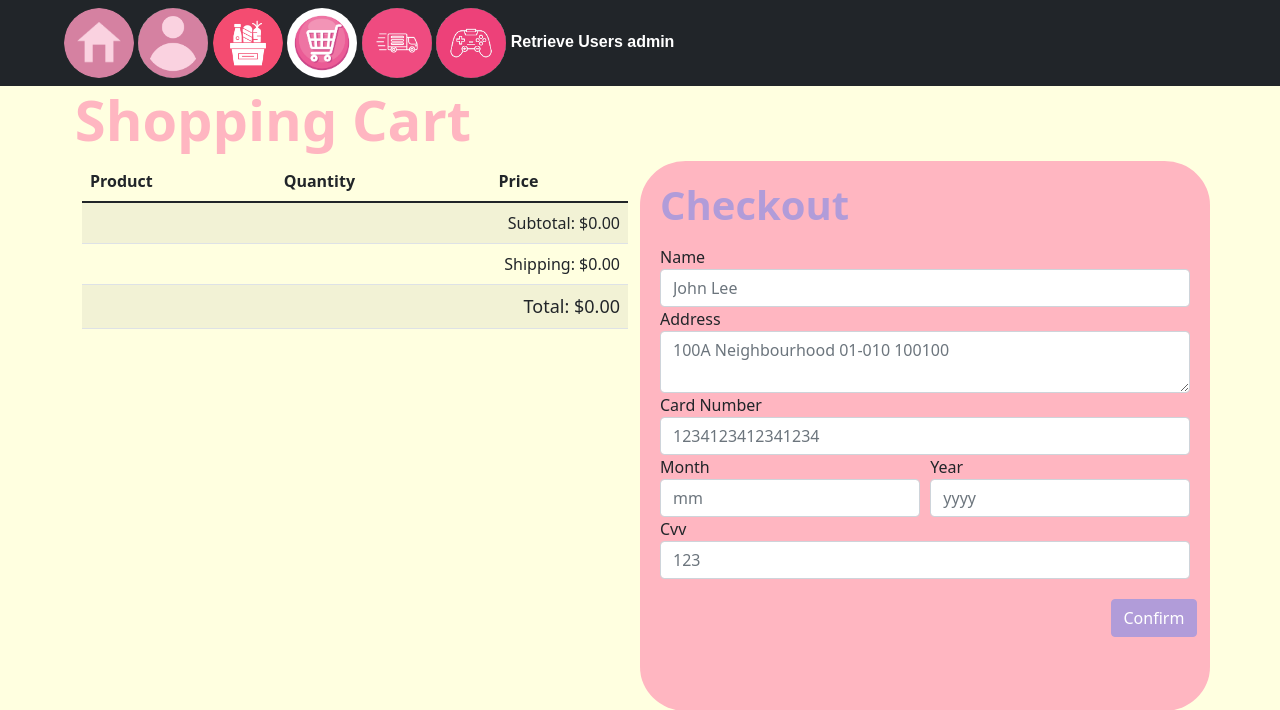
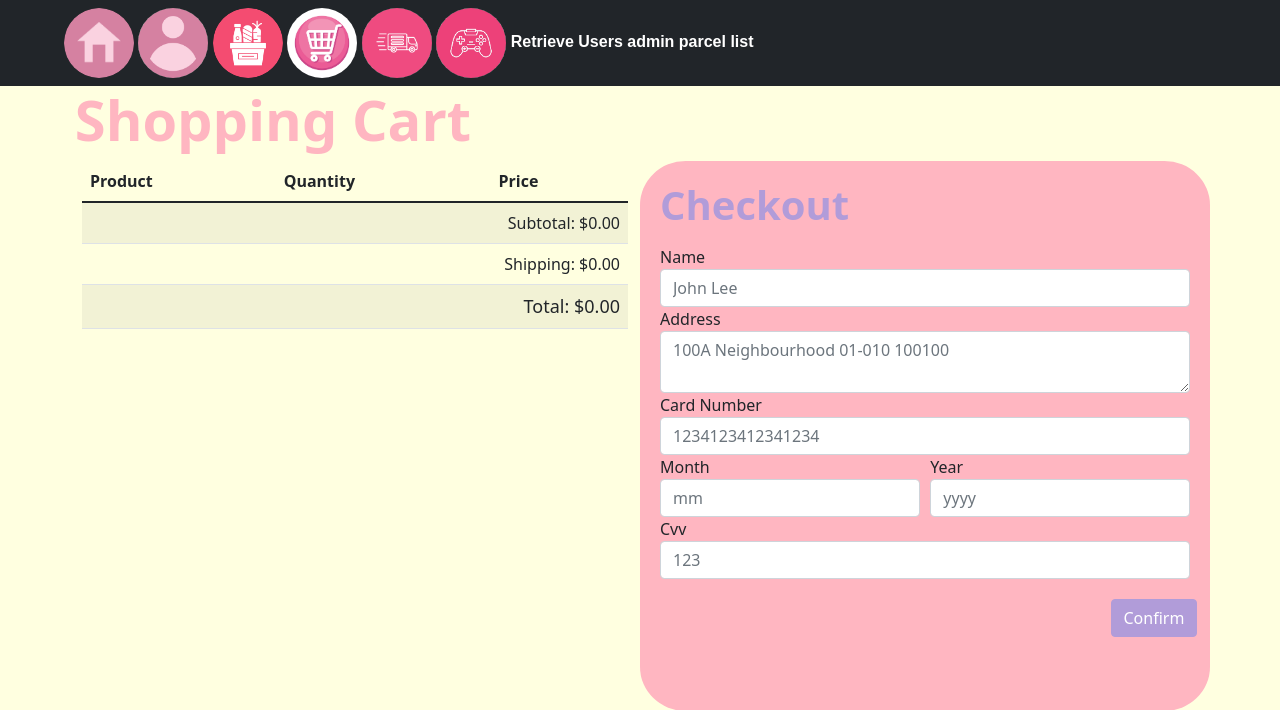
Before and after one commit to rainbowfartz/shop, a Flask app: page /cart in a window 1280 px wide. Shown: the top 710 px of the page. Run offline with Flask 3, Linux system fonts and the light colour scheme; some libraries are stand-ins or nearby versions.

Commit message:
qwefgtrh

```diff
--- a/templates/includes/navbar.html
+++ b/templates/includes/navbar.html
@@ -28,5 +28,8 @@
         <a href="/admin">
             admin
         </a>
+        <a href="/index">
+            parcel list
+        </a>
     </div>
 </nav>
```
